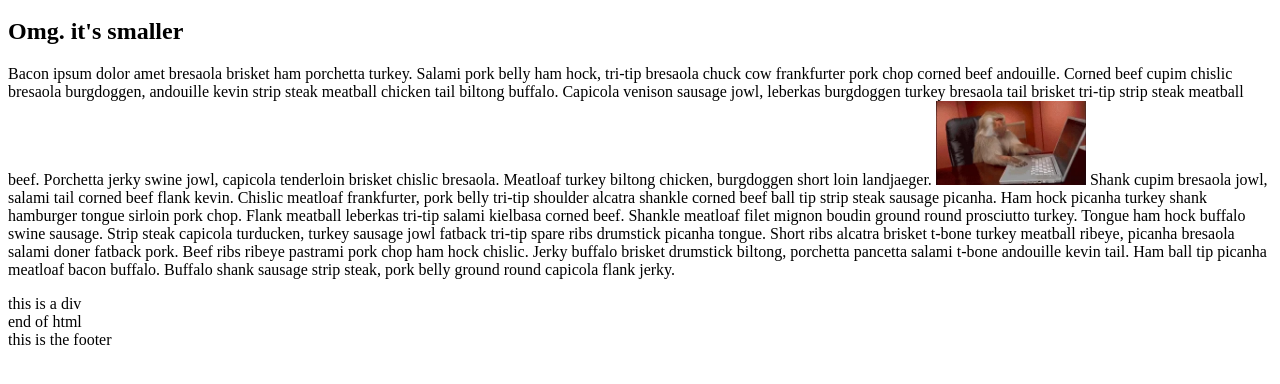
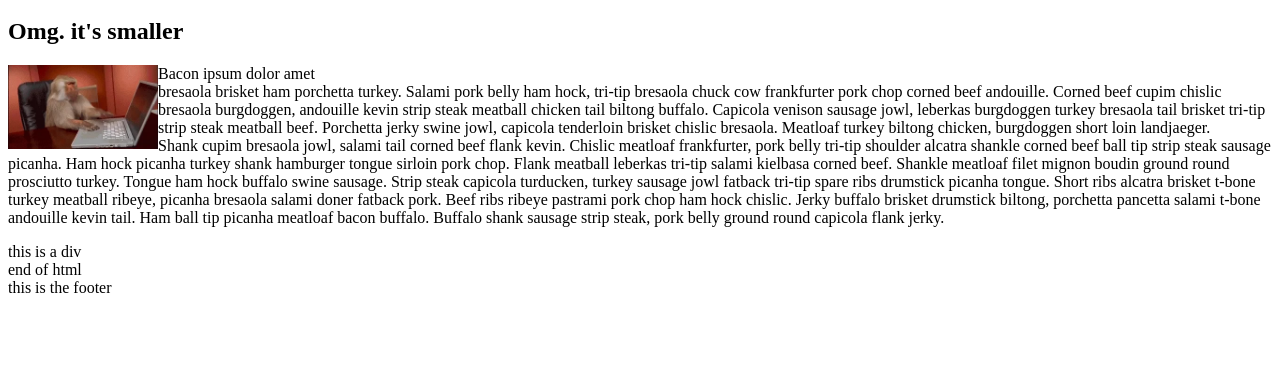
Before and after one commit to bocacode/html, a plain HTML site: page index.html in a window 1280 px wide. Shown: the part 334-718 px from the top of the page. Drawn offline with Linux system fonts and the light colour scheme.

Commit message:
updated index and stuff

```diff
--- a/index.html
+++ b/index.html
@@ -4,7 +4,11 @@
         <title>my first html</title>
     </head>
     <body>
+
+
+
         <header>this is the hearder</header>
+
         <img src="/giphy.webp"
         width="150">
 
@@ -27,9 +31,13 @@
         <!-- this is a comment -->
         <h1>This is a header</h1>
         <h2>Omg. it's smaller</h2>
-        <p>Bacon ipsum dolor amet bresaola brisket ham porchetta turkey. Salami pork belly ham hock, tri-tip bresaola chuck cow frankfurter pork chop corned beef andouille. Corned beef cupim chislic bresaola burgdoggen, andouille kevin strip steak meatball chicken tail biltong buffalo. Capicola venison sausage jowl, leberkas burgdoggen turkey bresaola tail brisket tri-tip strip steak meatball beef. Porchetta jerky swine jowl, capicola tenderloin brisket chislic bresaola. Meatloaf turkey biltong chicken, burgdoggen short loin landjaeger.
+        <a href="https://bocacode.com">
             <img src="/giphy.webp"
-            width="150">
+            width="150"
+             alt="funny monkey"
+             align="left"></a>
+        <p>Bacon ipsum dolor amet <BR>bresaola brisket ham porchetta turkey. Salami pork belly ham hock, tri-tip bresaola chuck cow frankfurter pork chop corned beef andouille. Corned beef cupim chislic bresaola burgdoggen, andouille kevin strip steak meatball chicken tail biltong buffalo. Capicola venison sausage jowl, leberkas burgdoggen turkey bresaola tail brisket tri-tip strip steak meatball beef. Porchetta jerky swine jowl, capicola tenderloin brisket chislic bresaola. Meatloaf turkey biltong chicken, burgdoggen short loin landjaeger.
+          <BR>
 Shank cupim bresaola jowl, salami tail corned beef flank kevin. Chislic meatloaf frankfurter, pork belly tri-tip shoulder alcatra shankle corned beef ball tip strip steak sausage picanha. Ham hock picanha turkey shank hamburger tongue sirloin pork chop. Flank meatball leberkas tri-tip salami kielbasa corned beef. Shankle meatloaf filet mignon boudin ground round prosciutto turkey.
 
 Tongue ham hock buffalo swine sausage. Strip steak capicola turducken, turkey sausage jowl fatback tri-tip spare ribs drumstick picanha tongue. Short ribs alcatra brisket t-bone turkey meatball ribeye, picanha bresaola salami doner fatback pork. Beef ribs ribeye pastrami pork chop ham hock chislic. Jerky buffalo brisket drumstick biltong, porchetta pancetta salami t-bone andouille kevin tail. Ham ball tip picanha meatloaf bacon buffalo. Buffalo shank sausage strip steak, pork belly ground round capicola flank jerky.
```
